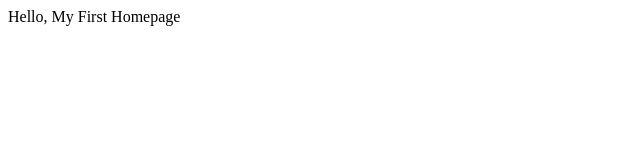
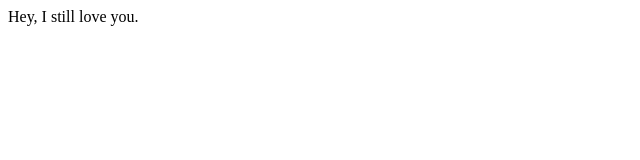
Before and after one commit to Kevinjpguitar/Kevinjpguitar.github.io, a plain HTML site: page index.html in a window 1280 px wide. Shown: the full height of the page, 0-640 px from the left. Drawn offline with Linux system fonts and the light colour scheme.

Commit message:
Update index.html

```diff
--- a/index.html
+++ b/index.html
@@ -3,6 +3,6 @@
 <title>My First Homepage</title>
 </head>
 <body>
-Hello, My First Homepage
+Hey, I still love you.
 </body>
 </html>
```
